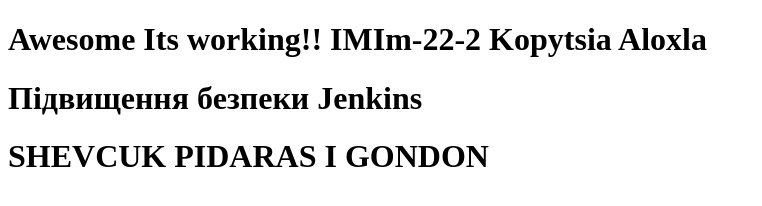
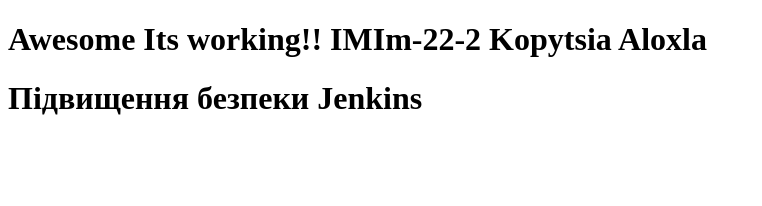
Before and after one commit to Alla06042000/Lab1, a plain HTML site: page index.html in a window 1280 px wide. Shown: the whole page, without its empty margins (0-762 px from the left). Drawn offline with Linux system fonts and the light colour scheme.

Commit message:
Update index.html

```diff
--- a/index.html
+++ b/index.html
@@ -8,6 +8,5 @@
   <body>
     <H1>Awesome Its working!! IMIm-22-2 Kopytsia Aloxla</H1>
     <H1>Підвищення безпеки Jenkins</H1>
-    <H1>SHEVCUK PIDARAS I GONDON</H1>
   </body>
 </html>
```
